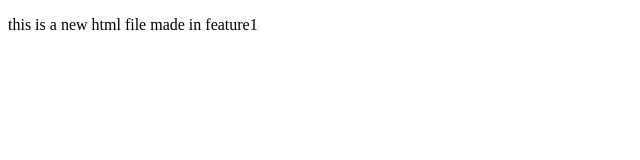
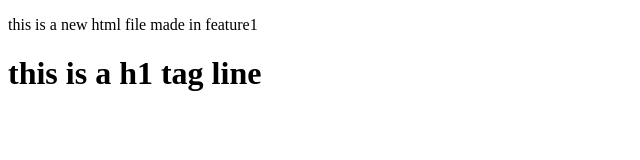
Before and after one commit to Anshnaik/Webdev, a plain HTML site: page ansh.html in a window 1280 px wide. Shown: the whole page, without its empty margins (0-640 px from the left). Drawn offline with Linux system fonts and the light colour scheme.

Commit message:
add h1 tag

```diff
--- a/ansh.html
+++ b/ansh.html
@@ -7,5 +7,6 @@
 </head>
 <body>
     <p> this is a new html file made in feature1 </p>
+    <h1>this is a h1 tag line</h1>
 </body>
 </html>
```
